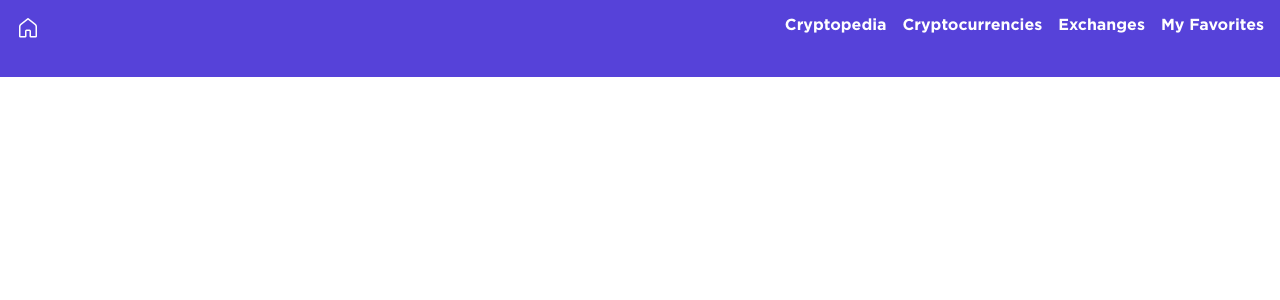
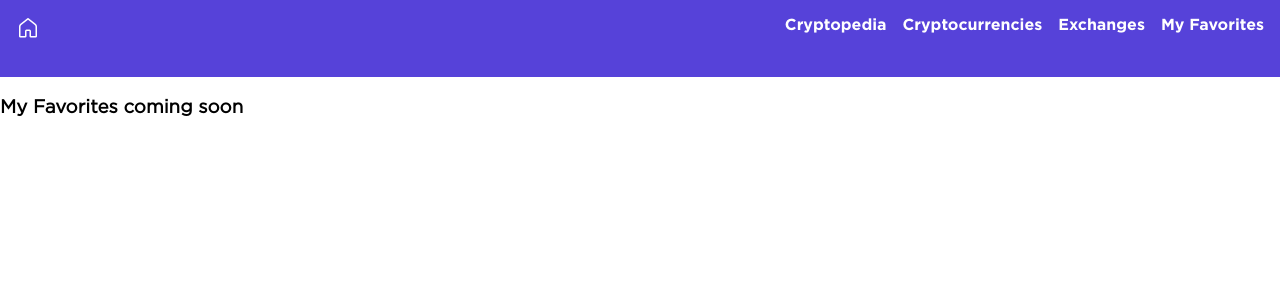
Before and after one commit to kelsiebesingeryeh/crypto-watch, a React (Create React App) app: page /favorites in a window 1280 px wide. Shown: the top 300 px of the page. Built offline with nearby package versions, Linux system fonts and the light colour scheme; no server answers.

Commit message:
Add route to favorites page

```diff
--- a/src/Components/App/App.js
+++ b/src/Components/App/App.js
@@ -8,6 +8,7 @@ import CryptocurrencyDetails from '../CryptocurrencyDetails/CryptocurrencyDetail
 import Error from '../Error/Error';
 import Exchanges from '../Exchanges/Exchanges';
 import Cryptopedia from '../Cryptopedia/Cryptopedia';
+import Favorites from '../Favorites/Favorites';
 import { getCryptoData } from '../../apiCalls';
 
 const App = () => {
@@ -92,11 +93,7 @@ const App = () => {
         return (
           <main>
             <Nav />
-            <Route
-              exact
-              path="/"
-              render={() =><Home />}
-            />
+            <Route exact path="/" render={() => <Home />} />
             <Route
               exact
               path="/cryptocurrencies"
@@ -146,9 +143,11 @@ const App = () => {
               )}
             />
             <Route
-              exact path="/error"
-              render={() => <Error />}
+              exact
+              path="/favorites"
+              render={() => <Favorites />}
             />
+            <Route exact path="/error" render={() => <Error />} />
           </main>
         );
 }
--- a/src/Components/Favorites/Favorites.js
+++ b/src/Components/Favorites/Favorites.js
@@ -1,10 +1,13 @@
-import React from "react";
+import React from 'react';
 
 
 const Favorites = () => {
+    console.log('work');
     return (
-        <h3>My Favorites</h3>
-    )
-}
+        <>
+            <h3>My Favorites coming soon</h3>
+        </>
+    );
+};
 
-export default Favorites
+export default Favorites;
```
Lines whose indentation alone changed are shown as unchanged.
